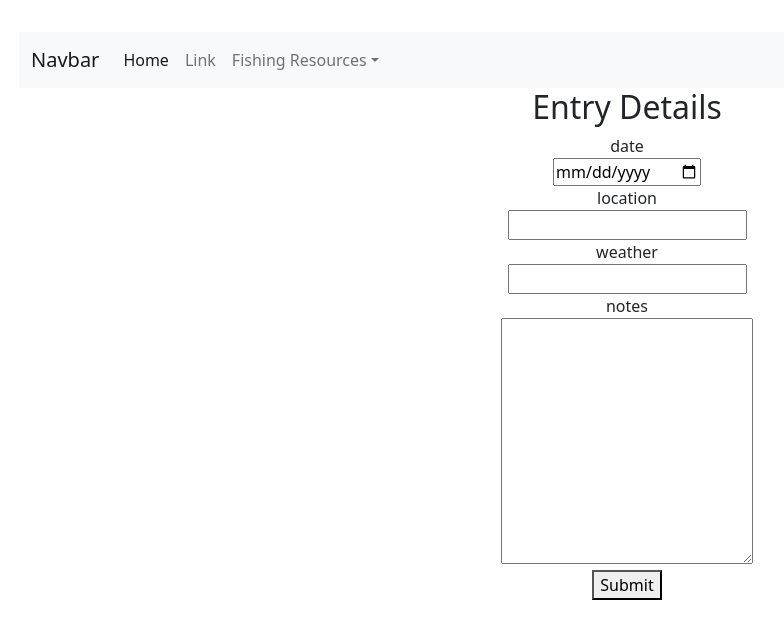
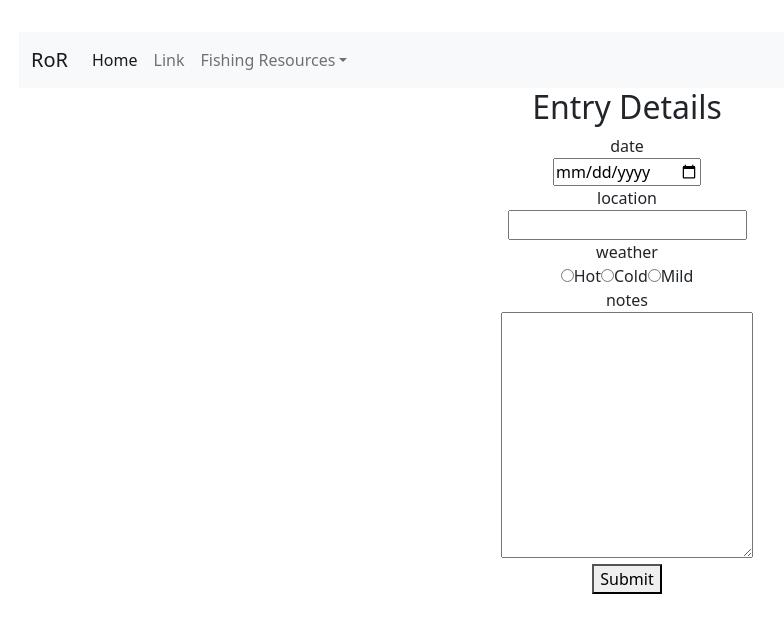
Before and after one commit to Rickienatividad/capstone-frontend, a React (Vite) app: page /newentry in a window 1280 px wide. Shown: the top 638 px of the page, without its empty margins (13-797 px from the left). Built offline with nearby package versions, Linux system fonts and the light colour scheme.

Commit message:
adds link to home in navbar. no significant changes to entry displays. just testing rendering

```diff
--- a/src/EntryShow.jsx
+++ b/src/EntryShow.jsx
@@ -54,6 +54,7 @@ export function EntryShow(props) {
       <h3>{props.entry.location}</h3>
       <h3>{props.entry.weather}</h3>
       <h3>{props.entry.notes}</h3>
+      <h3>Caught {props.entry.fish.length} 🐠 </h3>
       <h4>Fish Caught:</h4>
       {props.entry.fish.map((fish) => {
         return (
--- a/src/Header.jsx
+++ b/src/Header.jsx
@@ -4,8 +4,8 @@ export function Header() {
   return (
     <nav className="navbar navbar-expand-lg navbar-light bg-light">
       <div className="container-fluid">
-        <a className="navbar-brand" href="#">
-          Navbar
+        <a className="navbar-brand" href="/">
+          RoR
         </a>
         <button
           className="navbar-toggler"
@@ -21,7 +21,7 @@ export function Header() {
         <div className="collapse navbar-collapse" id="navbarSupportedContent">
           <ul className="navbar-nav me-auto mb-2 mb-lg-0">
             <li className="nav-item">
-              <a className="nav-link active" aria-current="page" href="#">
+              <a className="nav-link active" aria-current="page" href="/home">
                 Home
               </a>
             </li>
--- a/src/NewEntry.jsx
+++ b/src/NewEntry.jsx
@@ -30,7 +30,14 @@ export function NewEntry() {
         <div>location</div>
         <input type="text" name="location" />
         <div>weather</div>
-        <input type="text" name="weather" />
+        {/* <input type="text" name="weather" /> */}
+        <input type="radio" id="hot" name="weather" value="hot" />
+        <label htmlFor="hot">Hot</label>
+        <input type="radio" id="cold" name="weather" value="cold" />
+        <label htmlFor="cold">Cold</label>
+        <input type="radio" id="mild" name="weather" value="mild" />
+        <label htmlFor="mild">Mild</label>
+
         <div>notes</div>
         <textarea type="textarea" cols="25" rows="10" name="notes" />
         <div>
```
